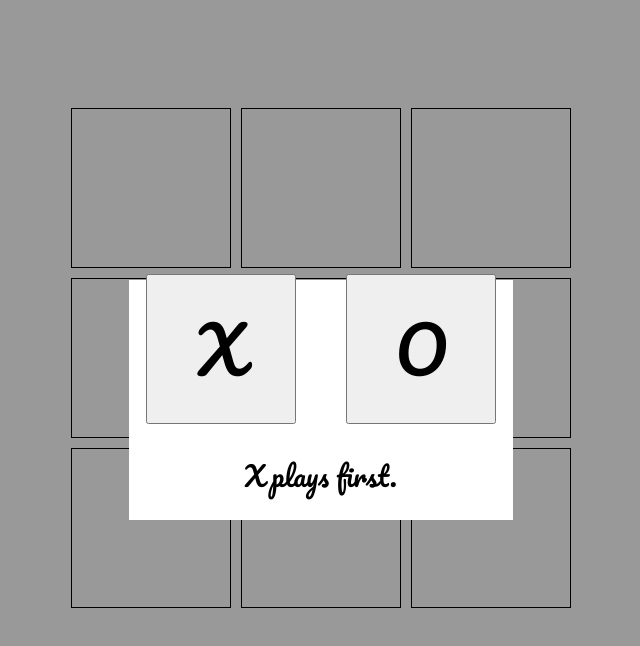
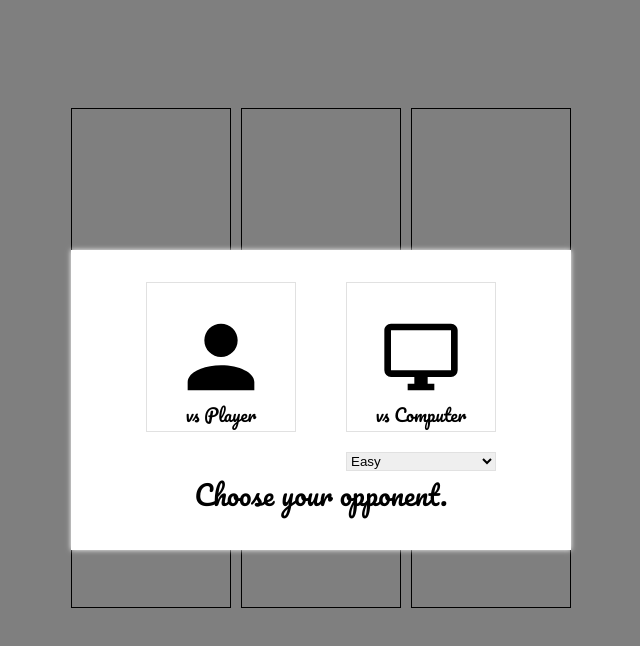
Before and after one commit to Alkylaid/Tic-Tac-Toe, a plain HTML site: page index.html in a window 1280 px wide. Shown: the whole page, without its empty margins (319-959 px from the left). Drawn offline with Linux system fonts and the light colour scheme.

Commit message:
Add player vs ai selection w/ difficulty modal

```diff
--- a/index.html
+++ b/index.html
@@ -1,5 +1,6 @@
 <!DOCTYPE html>
 <html lang="en">
+
 <head>
     <meta charset="UTF-8">
     <meta http-equiv="X-UA-Compatible" content="IE=edge">
@@ -8,15 +9,27 @@
     <script src="script.js" defer></script>
     <title>Tic-Tac-Toe</title>
 </head>
+
 <body>
 
     <div id="modal">
-        <div id="modal-content">
-            <div id="option-buttons">
+        <div id="modal-content-1">
+            <div class="option-buttons">
+                <button class="player-select" id="vs-player" value="player">vs Player</button>
+                <button class="player-select" id="vs-computer" value="ai">vs Computer</button>
+                <select id="difficulty-select" name="difficuty">
+                    <option value="easy">Easy</option>
+                    <option value="hard">Hard</option>
+                </select>
+            </div>
+            <p id="choose-opponent-message">Choose your opponent.</p>
+        </div>
+        <div id="modal-content-2">
+            <div class="option-buttons">
                 <button class="player-marker" id="cross-option" value="X">X</button>
                 <button class="player-marker" id="nought-option" value="O">O</button>
             </div>
-            <p id="start-message">X plays first.</p>
+            <p id="start-message">Choose your marker. X plays first.</p>
         </div>
     </div>
     <div class="container">
@@ -37,4 +50,5 @@
 
 
 </body>
+
 </html>
--- a/script.js
+++ b/script.js
@@ -78,6 +78,8 @@ const controller = (() => {
     const modal = document.getElementById("modal");
     const squares = document.querySelectorAll(".grid-item");
     const markerButtons = document.querySelectorAll(".player-marker");
+    const vsComputerBtn = document.getElementById("vs-computer");
+    const vsPlayerBtn = document.getElementById("vs-player")
     markerButtons.forEach((button) => {
         button.addEventListener('click', () => {
             startGame(button.value);
--- a/style.css
+++ b/style.css
@@ -11,39 +11,116 @@ body {
     top: 0;
     width: 100%;
     height: 100%;
-    background-color: rgba(0, 0, 0, 0.4);
+    background-color: rgba(0, 0, 0, 0.5);
     display: flex;
     justify-content: center;
     align-items: center;
+
 }
 
-#modal-content {
-    width: 30%;
-    height: 30%;
+#modal-content-1{
+    width: 500px;
+    height: 300px;
     background-color: #fff;
     display: flex;
     flex-direction: column;
     justify-content: center;
     align-items: center;
+    box-shadow: 0 0 5px #fff;
+}
+
+#modal-content-2 {
+    width: 500px;
+    height: 300px;
+    background-color: #fff;
+    display: none;
+    flex-direction: column;
+    justify-content: center;
+    align-items: center;
+    box-shadow: 0 0 5px #fff;
+    column-gap: 50px;
+}
+
+
+
+#modal-content-1 > .option-buttons {
+    display: grid;
+    justify-content: space-around;
+    grid-template-columns: auto auto;
+    grid-template-rows: auto auto;
+    column-gap: 50px;
+    row-gap: 20px;
+
+}
+
+#modal-content-2 > .option-buttons {
+    display: grid;
+    grid-template-columns: auto auto;
+    column-gap: 50px;
+}
+
+
+
+.player-select, .player-marker{
+    font-family: 'Pacifico', cursive;
+    width: 150px;
+    height: 150px;
 
 
 }
 
-#option-buttons {
+.player-select {
     display: flex;
-    justify-content: space-around;
-    gap: 50px;
+    font-size: 1.1rem;
+    border: 1px solid rgb(225, 225, 225);
+    justify-content: center;
+    align-items: flex-end;
+
+}
+
+.player-select:hover, .player-marker:hover{
+    transform: scale(1.1);
+}
+
+#vs-player {
+    background-image: url('img/person.svg') ;
+    background-position: center;
+    background-repeat: no-repeat;
+    background-size:  100px;
+    background-color: #ffffff;
+
+}
+
+#vs-computer {
+    background: url('img/monitor.svg') center no-repeat;
+    background-size:  80px;
+}
+
+#difficulty-select{
+    grid-column: 2/3;
+    border: 1px solid rgb(225, 225, 225);
+}
+
+#difficulty-select:hover{
+    border: 1px solid rgb(225, 225, 225);
 }
 
 .player-marker{
-    font-family: 'Pacifico', cursive;
+    border: 1px solid rgb(225, 225, 225);
     font-size: 4rem;
     width: 150px;
     height: 150px;
+    background-color: #ffffff;
 }
 
+#choose-opponent-message{
+    margin: 0;
+    font-size: 1.7rem;
+}
 #start-message{
     font-size: 1.7rem;
+
+
 }
 
 
```
Also changed, not shown: img/monitor.svg (added), img/person.svg (added). Lines whose indentation alone changed are shown as unchanged.
